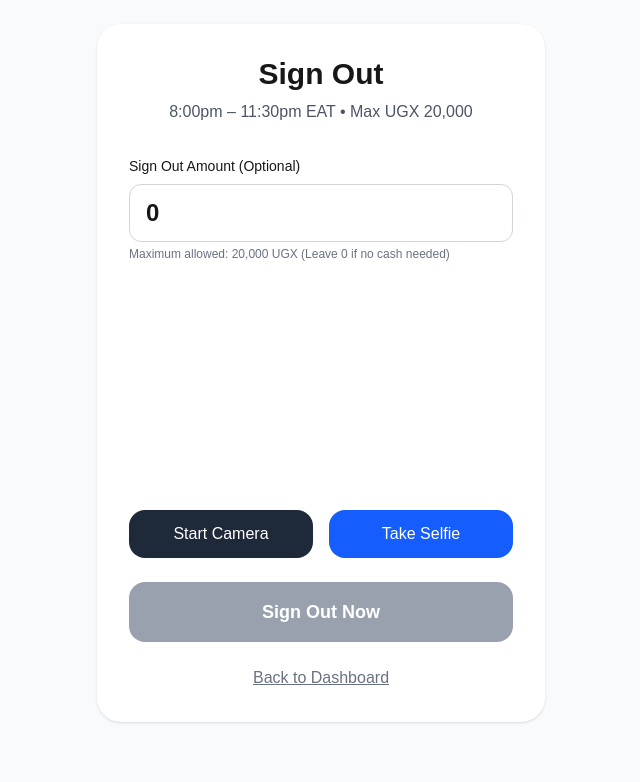
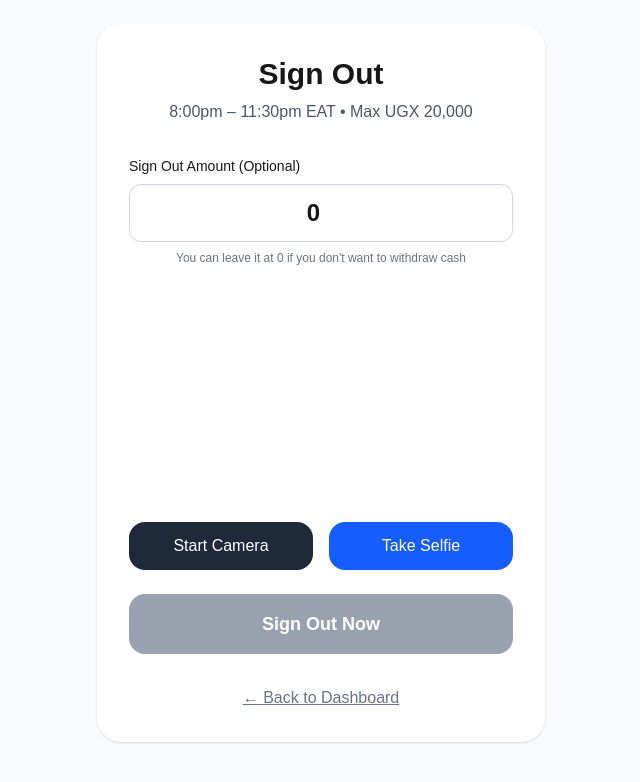
Before and after one commit to luckydun/mocheck, a Next.js app: page /employee/signout in a window 1280 px wide. Shown: the top 782 px of the page, without its empty margins (319-959 px from the left). Built offline with nearby package versions, Linux system fonts and the light colour scheme.

Commit message:
signout changes

```diff
--- a/app/employee/signout/page.tsx
+++ b/app/employee/signout/page.tsx
@@ -7,7 +7,7 @@ export default function SignOutPage() {
   const [loading, setLoading] = useState(false);
   const [message, setMessage] = useState('');
   const [photo, setPhoto] = useState<string | null>(null);
-  const [amount, setAmount] = useState(0);   // Default 0 = no withdrawal
+  const [amount, setAmount] = useState<number>(0);   // Default = 0 (no withdrawal)
   const videoRef = useRef<HTMLVideoElement>(null);
   const canvasRef = useRef<HTMLCanvasElement>(null);
   const router = useRouter();
@@ -61,7 +61,7 @@ export default function SignOutPage() {
           latitude: position.coords.latitude,
           longitude: position.coords.longitude,
           selfie: photo,
-          signOutAmount: amount || 0,   // 0 if no amount selected
+          signOutAmount: amount,   // Can be 0
         }),
       });
 
@@ -70,9 +70,9 @@ export default function SignOutPage() {
       if (res.ok) {
         const msg = amount > 0
           ? `✅ Signed out successfully! Received UGX ${amount}`
-          : '✅ Signed out successfully!';
+          : '✅ Signed out successfully! (No cash withdrawn)';
         setMessage(msg);
-        setTimeout(() => router.push('/employee'), 1800);
+        setTimeout(() => router.push('/employee'), 2000);
       } else {
         setMessage(data.error || 'Sign out failed');
       }
@@ -89,17 +89,19 @@ export default function SignOutPage() {
         <h1 className="text-3xl font-bold text-center mb-2">Sign Out</h1>
         <p className="text-center text-gray-600 mb-8">8:00pm – 11:30pm EAT • Max UGX 20,000</p>
 
-        <div className="mb-6">
+        <div className="mb-8">
           <label className="block text-sm font-medium mb-2">Sign Out Amount (Optional)</label>
           <input
             type="number"
             value={amount}
-            onChange={(e) => setAmount(Math.max(0, Number(e.target.value)))}
+            onChange={(e) => setAmount(Math.max(0, Number(e.target.value) || 0))}
             max={20000}
-            className="w-full border border-gray-300 rounded-xl px-4 py-3 text-2xl font-semibold"
-            placeholder="0 = No withdrawal"
+            className="w-full border border-gray-300 rounded-xl px-4 py-3 text-2xl font-semibold text-center"
+            placeholder="0 = No cash withdrawal"
           />
-          <p className="text-xs text-gray-500 mt-1">Maximum allowed: 20,000 UGX (Leave 0 if no cash needed)</p>
+          <p className="text-xs text-gray-500 mt-2 text-center">
+            You can leave it at 0 if you don't want to withdraw cash
+          </p>
         </div>
 
         <div className="mb-8">
@@ -110,43 +112,43 @@ export default function SignOutPage() {
         <div className="flex gap-4 mb-6">
           <button
             onClick={startCamera}
-            className="flex-1 bg-gray-800 text-white py-3 rounded-2xl"
+            className="flex-1 bg-gray-800 text-white py-3 rounded-2xl font-medium"
           >
             Start Camera
           </button>
           <button
             onClick={takeSelfie}
-            className="flex-1 bg-blue-600 text-white py-3 rounded-2xl"
+            className="flex-1 bg-blue-600 text-white py-3 rounded-2xl font-medium"
           >
             Take Selfie
           </button>
         </div>
 
         {photo && (
-          <div className="mb-6">
-            <img src={photo} alt="Selfie" className="w-full rounded-2xl" />
+          <div className="mb-8 rounded-2xl overflow-hidden border">
+            <img src={photo} alt="Selfie" className="w-full" />
           </div>
         )}
 
         <button
           onClick={handleSignOut}
           disabled={loading || !photo}
-          className="w-full bg-orange-600 hover:bg-orange-700 disabled:bg-gray-400 text-white py-4 rounded-2xl text-lg font-semibold"
+          className="w-full bg-orange-600 hover:bg-orange-700 disabled:bg-gray-400 text-white py-4 rounded-2xl text-lg font-semibold transition"
         >
           {loading ? 'Signing Out...' : 'Sign Out Now'}
         </button>
 
         {message && (
-          <p className={`mt-4 text-center font-medium ${message.includes('✅') ? 'text-green-600' : 'text-red-600'}`}>
+          <p className={`mt-5 text-center font-medium ${message.includes('✅') ? 'text-green-600' : 'text-red-600'}`}>
             {message}
           </p>
         )}
 
         <button
           onClick={() => router.push('/employee')}
-          className="mt-6 text-gray-500 underline w-full"
+          className="mt-8 text-gray-500 underline block w-full text-center"
         >
-          Back to Dashboard
+          ← Back to Dashboard
         </button>
       </div>
     </div>
```
